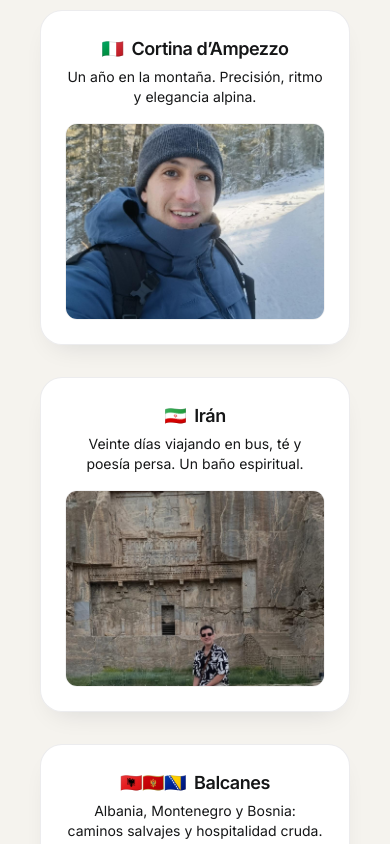
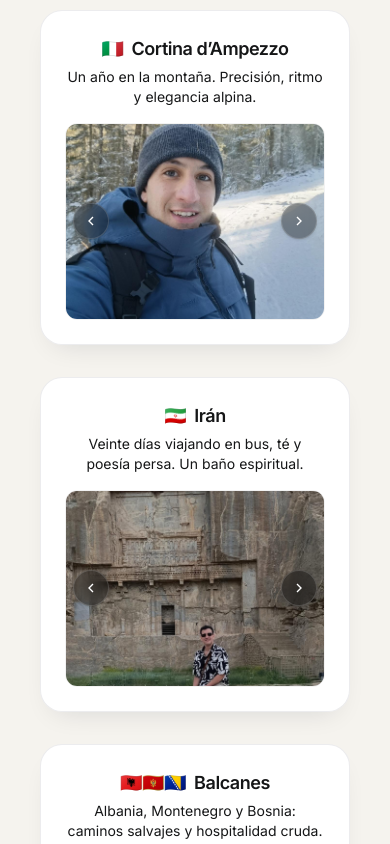
Before and after one commit to tinchoparedess/mp-portfolio, a Next.js app: page / in a window 390 px wide. Shown: the part 3660-4504 px from the top of the page. Built offline with nearby package versions, Linux system fonts and the light colour scheme; no server answers; the database is empty.

Commit message:
fix: flechas elegantes en experiencias

```diff
--- a/src/components/Experiencias.tsx
+++ b/src/components/Experiencias.tsx
@@ -3,6 +3,7 @@
 import { useKeenSlider } from "keen-slider/react";
 import "keen-slider/keen-slider.min.css";
 import Image from "next/image";
+import { useCallback } from "react";
 
 const EXPERIENCIAS = [
   {
@@ -56,7 +57,7 @@ const EXPERIENCIAS = [
 export default function Experiencias() {
   return (
     <section id="experiencias" className="section container-pro">
-      {/* Título centrado, sin subrayado blanco; línea dorada minimal */}
+      {/* Título centrado con línea dorada minimal */}
       <div className="text-center">
         <h2 className="section-title">Experiencias</h2>
         <span className="kicker" aria-hidden />
@@ -78,11 +79,14 @@ export default function Experiencias() {
 }
 
 function ExpCard({ exp }: { exp: (typeof EXPERIENCIAS)[0] }) {
-  const [sliderRef] = useKeenSlider<HTMLDivElement>({
+  const [sliderRef, instanceRef] = useKeenSlider<HTMLDivElement>({
     loop: true,
     renderMode: "performance",
     slides: { perView: 1 },
   });
+
+  const prev = useCallback(() => instanceRef.current?.prev(), [instanceRef]);
+  const next = useCallback(() => instanceRef.current?.next(), [instanceRef]);
 
   return (
     <article className="panel max-w-md w-full p-5 lg:p-6">
@@ -95,7 +99,8 @@ function ExpCard({ exp }: { exp: (typeof EXPERIENCIAS)[0] }) {
         <p className="text-sm text-muted-foreground mt-1">{exp.desc}</p>
       </header>
 
-      {/* Carrusel */}
+      {/* Carrusel con flechas */}
+      <div className="relative group">
         <div
           ref={sliderRef}
           className="keen-slider rounded-xl overflow-hidden border border-black/5 dark:border-white/10"
@@ -109,11 +114,58 @@ function ExpCard({ exp }: { exp: (typeof EXPERIENCIAS)[0] }) {
                   fill
                   sizes="(max-width: 768px) 90vw, 500px"
                   className="object-cover"
+                  priority={i === 0}
                 />
               </div>
             </div>
           ))}
         </div>
+
+        {/* Flecha izquierda */}
+        <button
+          type="button"
+          onClick={prev}
+          aria-label="Anterior"
+          className="
+            absolute left-2 top-1/2 -translate-y-1/2 z-10
+            inline-flex items-center justify-center
+            w-9 h-9 rounded-full
+            bg-black/35 text-white shadow
+            backdrop-blur-sm
+            border border-white/15
+            hover:bg-black/45 hover:shadow-lg
+            transition
+            opacity-100 sm:opacity-0 sm:group-hover:opacity-100
+          "
+        >
+          {/* ícono */}
+          <svg viewBox="0 0 24 24" width="16" height="16" fill="none" stroke="currentColor" strokeWidth="2">
+            <path d="M15 6l-6 6 6 6" />
+          </svg>
+        </button>
+
+        {/* Flecha derecha */}
+        <button
+          type="button"
+          onClick={next}
+          aria-label="Siguiente"
+          className="
+            absolute right-2 top-1/2 -translate-y-1/2 z-10
+            inline-flex items-center justify-center
+            w-9 h-9 rounded-full
+            bg-black/35 text-white shadow
+            backdrop-blur-sm
+            border border-white/15
+            hover:bg-black/45 hover:shadow-lg
+            transition
+            opacity-100 sm:opacity-0 sm:group-hover:opacity-100
+          "
+        >
+          <svg viewBox="0 0 24 24" width="16" height="16" fill="none" stroke="currentColor" strokeWidth="2">
+            <path d="M9 6l6 6-6 6" />
+          </svg>
+        </button>
+      </div>
     </article>
   );
 }
```
Lines whose indentation alone changed are shown as unchanged.
